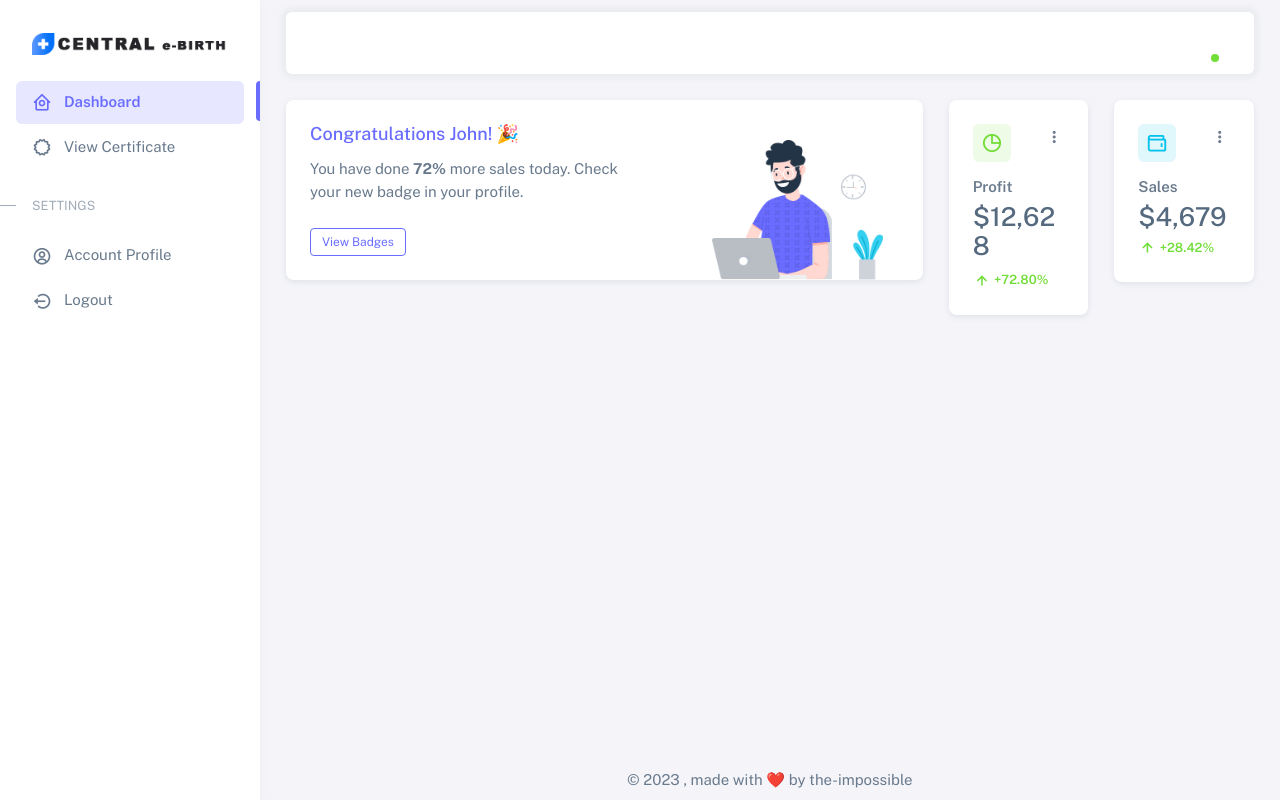
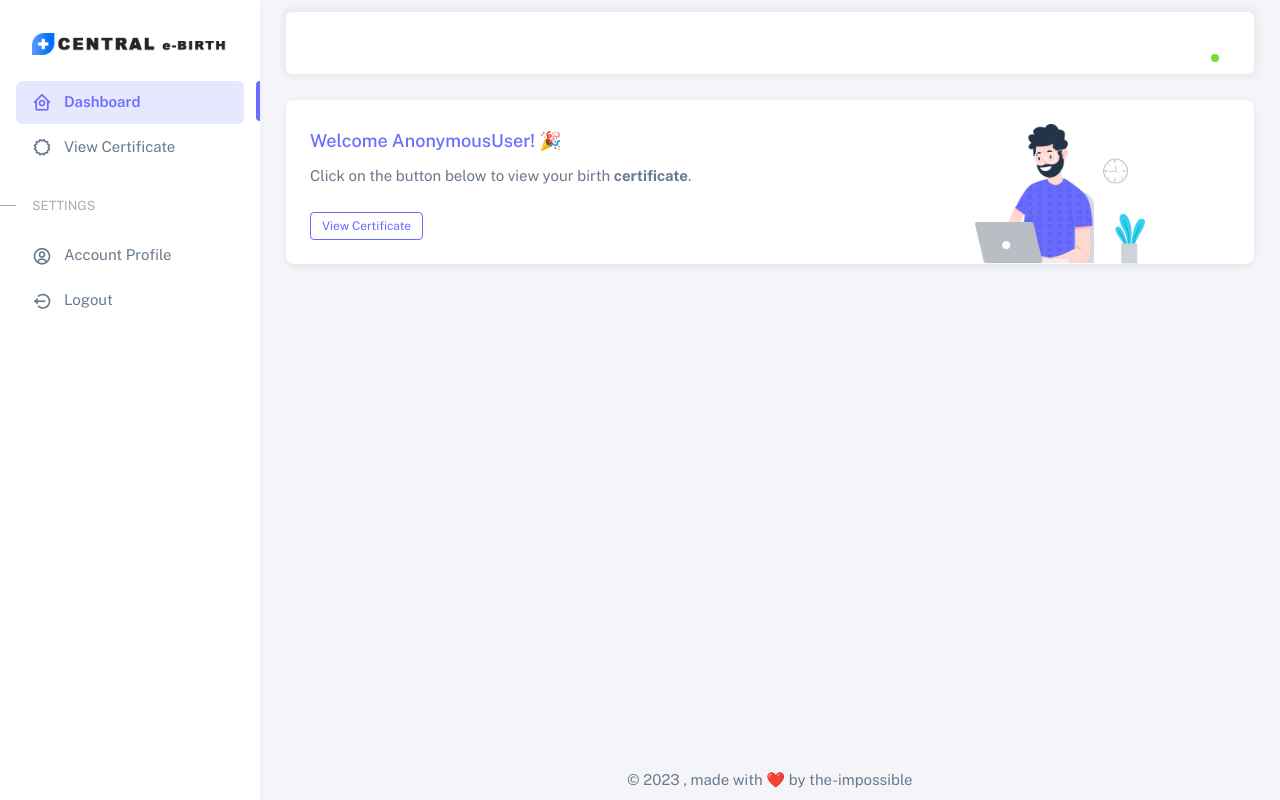
Before and after one commit to the-impossible/central-eBirth, a Django app: page /auth/dashboard in a window 1280 px wide. Run offline with Django 4.2, Linux system fonts and the light colour scheme; some libraries are stand-ins or nearby versions.

Commit message:
90% completed

```diff
--- a/Templates/auth/birth_reg.html
+++ b/Templates/auth/birth_reg.html
@@ -39,7 +39,7 @@
                   <div class="card mb-4">
                     <div class="card-header d-flex align-items-center justify-content-between">
                       <h5 class="mb-0">Birth Registration</h5>
-                      <small class="text-muted float-end">Merged input group</small>
+                      <small class="text-muted float-end">Birth Registration</small>
                     </div>
                     <div class="card-body">
                       <form method="POST">
--- a/Templates/auth/dashboard.html
+++ b/Templates/auth/dashboard.html
@@ -16,73 +16,31 @@
             <div class="container-xxl flex-grow-1 container-p-y">
               {% include 'partials/messages.html' %}
               <div class="row">
-                <div class="col-lg-8 mb-4 order-0">
+                <div class="col-lg-12 mb-4 order-0">
                   <div class="card">
                     <div class="d-flex align-items-end row">
                       <div class="col-sm-7">
                         <div class="card-body">
-                          <h5 class="card-title text-primary">Congratulations John! 🎉</h5>
-                          <p class="mb-4">
-                            You have done <span class="fw-bold">72%</span> more sales today. Check your new badge in
-                            your profile.
-                          </p>
+                          <h5 class="card-title text-primary">Welcome {{request.user}}! 🎉</h5>
 
-                          <a href="javascript:;" class="btn btn-sm btn-outline-primary">View Badges</a>
+                          {% if request.user.is_hospital or request.user.is_hospital_admin %}
+
+                            <p class="mb-4">
+                              Click on the button below to <span class="fw-bold">create</span> birth registrations.
+                            </p>
+                            <a href="{% url 'reg:birth_reg' %}" class="btn btn-sm btn-outline-primary">Create Registrations</a>
+                            {% else %}
+                            <p class="mb-4">
+                              Click on the button below to view your birth <span class="fw-bold">certificate</span>.
+                            </p>
+                            <a href="{% url 'reg:certificate' request.user.user_id %}" class="btn btn-sm btn-outline-primary">View Certificate</a>
+                          {% endif %}
+
                         </div>
                       </div>
                       <div class="col-sm-5 text-center text-sm-left">
                         <div class="card-body pb-0 px-0 px-md-4">
                           <img src="{% static 'auth/assets/img/illustrations/man-with-laptop-light.png' %}" height="140" alt="View Badge User" data-app-dark-img="illustrations/man-with-laptop-dark' %}" data-app-light-img="illustrations/man-with-laptop-light' %}"/>
-                        </div>
-                      </div>
-                    </div>
-                  </div>
-                </div>
-                <div class="col-lg-4 col-md-4 order-1">
-                  <div class="row">
-                    <div class="col-lg-6 col-md-12 col-6 mb-4">
-                      <div class="card">
-                        <div class="card-body">
-                          <div class="card-title d-flex align-items-start justify-content-between">
-                            <div class="avatar flex-shrink-0">
-                              <img src="{% static 'auth/assets/img/icons/unicons/chart-success.png' %}" alt="chart success" class="rounded"/>
-                            </div>
-                            <div class="dropdown">
-                              <button class="btn p-0" type="button" id="cardOpt3" data-bs-toggle="dropdown" aria-haspopup="true" aria-expanded="false">
-                                <i class="bx bx-dots-vertical-rounded"></i>
-                              </button>
-                              <div class="dropdown-menu dropdown-menu-end" aria-labelledby="cardOpt3">
-                                <a class="dropdown-item" href="javascript:void(0);">View More</a>
-                                <a class="dropdown-item" href="javascript:void(0);">Delete</a>
-                              </div>
-                            </div>
-                          </div>
-                          <span class="fw-semibold d-block mb-1">Profit</span>
-                          <h3 class="card-title mb-2">$12,628</h3>
-                          <small class="text-success fw-semibold"><i class="bx bx-up-arrow-alt"></i> +72.80%</small>
-                        </div>
-                      </div>
-                    </div>
-                    <div class="col-lg-6 col-md-12 col-6 mb-4">
-                      <div class="card">
-                        <div class="card-body">
-                          <div class="card-title d-flex align-items-start justify-content-between">
-                            <div class="avatar flex-shrink-0">
-                              <img src="{% static 'auth/assets/img/icons/unicons/wallet-info.png' %}" alt="Credit Card" class="rounded" />
-                            </div>
-                            <div class="dropdown">
-                              <button class="btn p-0" type="button" id="cardOpt6" data-bs-toggle="dropdown" aria-haspopup="true" aria-expanded="false">
-                                <i class="bx bx-dots-vertical-rounded"></i>
-                              </button>
-                              <div class="dropdown-menu dropdown-menu-end" aria-labelledby="cardOpt6">
-                                <a class="dropdown-item" href="javascript:void(0);">View More</a>
-                                <a class="dropdown-item" href="javascript:void(0);">Delete</a>
-                              </div>
-                            </div>
-                          </div>
-                          <span class="fw-semibold d-block mb-1">Sales</span>
-                          <h3 class="card-title text-nowrap mb-1">$4,679</h3>
-                          <small class="text-success fw-semibold"><i class="bx bx-up-arrow-alt"></i> +28.42%</small>
                         </div>
                       </div>
                     </div>
--- a/Templates/auth/login.html
+++ b/Templates/auth/login.html
@@ -4,7 +4,7 @@
 {% block head %}{% include 'partials/auth_head.html' %}{% endblock head %}
 {% block body %}
     <!-- Content -->
-y    <div class="container-xxl">
+    <div class="container-xxl">
       <div class="authentication-wrapper authentication-basic container-p-y">
         <div class="authentication-inner">
           {% include 'partials/messages.html' %}
@@ -13,7 +13,7 @@ y    <div class="container-xxl">
             <div class="card-body">
               <!-- Logo -->
               <div class="app-brand justify-content-center">
-                <a href="index.html" class="app-brand-link gap-2">
+                <a href="{% url 'basic:home' %}" class="app-brand-link gap-2">
                   <span class="app-brand-logo demo">
                     <img src="{% static 'img/logo.png' %}" width="80%" alt="">
                   </span>
--- a/eBirth_reg/forms.py
+++ b/eBirth_reg/forms.py
@@ -33,6 +33,7 @@ class BirthRegistrationForm(forms.ModelForm):
     weight = forms.CharField(help_text='Enter child birth weight',widget=forms.TextInput(
         attrs={
             'class':'form-control',
+            'type':'number',
         }
     ))
 
```
Also changed, not shown: Templates/basic/index.html (+14 -19 lines), Templates/partials/nav.html (+3 -6 lines), Static/uploads/5_orbPzrJ.png (added), db.sqlite3.
